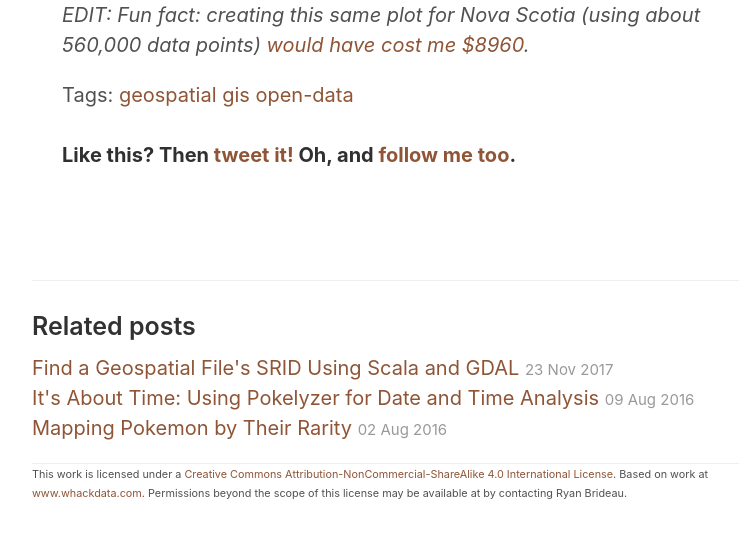
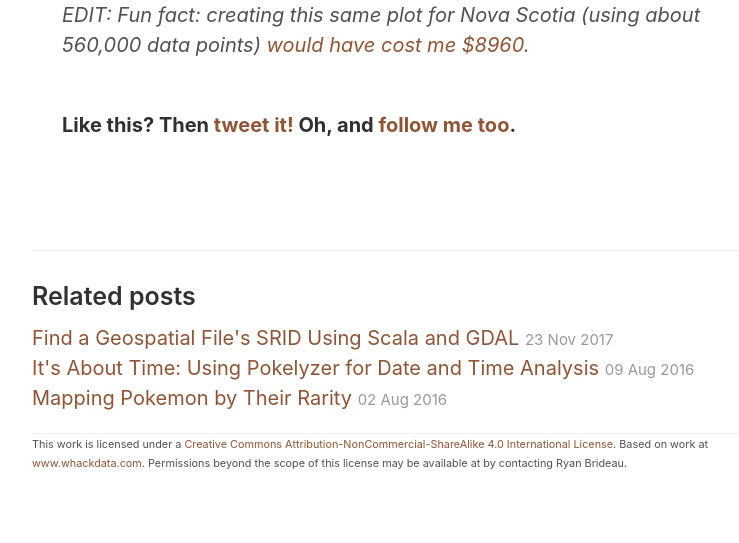
Before and after one commit to Brideau/whackdata, a Jekyll site: the page built from _posts/2013-12-03-mapping-new-brunswick-with-only-properties.md, in a window 1280 px wide. Shown: the part 1081-1624 px from the top of the page, without its empty margins (228-967 px from the left). Built offline with Jekyll 4.4.1, drawn with Linux system fonts in a browser that asks for light colours; comment, search, counter and statistics services are not loaded; after the commit the page ends 1594 px from its top, so only the background shows below that.

Commit message:
Github doesn't support tags, apparently

```diff
--- a/_config.yml
+++ b/_config.yml
@@ -43,8 +43,6 @@ plugins:
   - jekyll-paginate
   - jekyll-gist
   - jekyll-sitemap
-  - jekyll/tagging
-  - jekyll-tagging-related_posts
 
 pages_list:
   About: '/about'
--- a/_layouts/post.html
+++ b/_layouts/post.html
@@ -7,14 +7,6 @@ layout: default
   <time datetime="{{ page.date | date_to_xmlschema }}" class="post-date">{{ page.date | date_to_string }}</time>
 
   {{ content }}
-
-  {% if page.tags != empty %}
-  Tags:
-  {% for tag in page.tags %}
-  <a class="tag_list_link" href="/tag/{{ tag }}">{{ tag }} </a>
-  {% endfor %}
-  <br>
-  {% endif %}
 
   {% include twitter_plug.html %}<br />
   {% include comments.html %}
```
